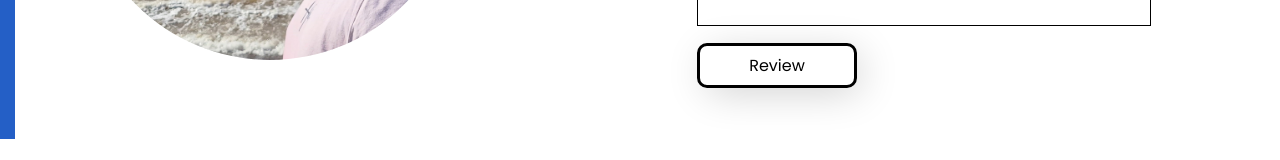
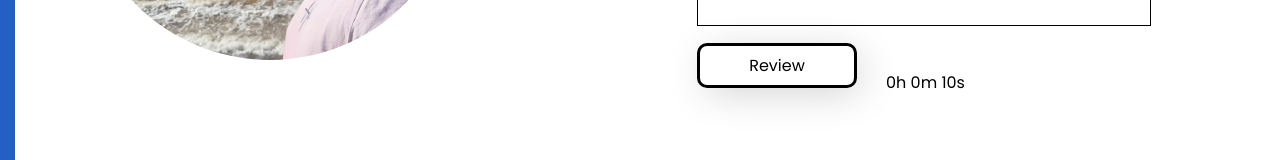
Before and after one commit to vm0303/Portfolio-Website-Using-React, a React (Create React App) app in the folder Portfolio/website/: page / in a window 1280 px wide. Shown: the part 3228-3388 px from the top of the page. Before the commit the page ends 3367 px from the top, so only its background shows below. Built offline with nearby package versions, Linux system fonts and the light colour scheme.

Commit message:
Added some logic to handle the timer for form submisson. Still a WIP

```diff
--- a/Portfolio/website/src/components/contact/Contact.jsx
+++ b/Portfolio/website/src/components/contact/Contact.jsx
@@ -11,10 +11,12 @@ const Contact = ({setMenuOpen}) => {
     const [focused, setFocus] = useState(false);
     const [scrollLimit, setScrollLimit] = useState(2150);
     const [submitting, setSubmitting] = useState(false);
-    const [formSubmitted, setFormSubmitted] = useState(false);
-    const [reviewButtonDisabled, setReviewButtonDisabled] = useState(false);
-
-
+    const [formSubmitted, setFormSubmitted] = useState(
+        JSON.parse(localStorage.getItem('formSubmitted')) || false // Retrieve from LocalStorage (boolean) or set to false
+    );
+    const [reviewButtonDisabled, setReviewButtonDisabled] = useState(
+        JSON.parse(localStorage.getItem('reviewButtonDisabled')) || false // Retrieve from LocalStorage (boolean) or set to false
+    );
     const handleFocus = () => {
         setFocus(true);
     };
@@ -70,10 +72,11 @@ const Contact = ({setMenuOpen}) => {
         },
     ]);
     const [fadeOut, setFadeOut] = useState(false);
-    const initialTime = 240;
-    const [timeRemaining, setTimeRemaining] = useState(initialTime);
+    const initialTime = 10;
+    const [timeRemaining, setTimeRemaining] = useState(
+        parseInt(localStorage.getItem('timeRemaining')) || initialTime // Retrieve from LocalStorage or set initial value
+    );
     const [startTimer, setStartTimer] = useState(false);
-
 
 
 
@@ -138,7 +141,7 @@ const Contact = ({setMenuOpen}) => {
             showToastInfo();
         } else {
             // Check if all required fields are filled
-            const hasEmptyFields = inputs.some(input => {
+            /*   const hasEmptyFields = inputs.some(input => {
                    return !vals[input.name] && input.required;
                });
 
@@ -147,7 +150,7 @@ const Contact = ({setMenuOpen}) => {
                    // Display errors for empty required fields
                    const updatedInputs = inputs.map(input => {
                        if ((!vals[input.name] && input.required) || (!vals.message && input.name === 'message')) {
-                        return {...input, error: true};
+                           return {...input, error: "true"};
                        }
                        return input;
                    });
@@ -171,8 +174,9 @@ const Contact = ({setMenuOpen}) => {
                        return; // Exit early and do not proceed to open the review section
                    }
                }
-
+   */
             // Proceed to open the review section if all required fields are filled and email is valid
+            // This is if the back button has not been clicked at all
             if (containerReviewRef.current) {
                 containerReviewRef.current.scrollIntoView({behavior: 'smooth'});
             }
@@ -190,7 +194,6 @@ const Contact = ({setMenuOpen}) => {
         if (containerReviewRef.current && reviewActive) {
             containerReviewRef.current.scrollIntoView({behavior: 'smooth'});
             // Start the submitButtonCountdown when reviewActive becomes true
-            setSubmitButtonCountdown(3);
             // Disable the navbar elements
             document.querySelector('.hamburger').style.pointerEvents = 'none';
             document.querySelector('.hamburger').style.opacity = 0.5;
@@ -201,6 +204,8 @@ const Contact = ({setMenuOpen}) => {
     }, [reviewActive]);
     const handleSubmitButtonClick = () => {
         if (!submitting) {
+            document.querySelector(".back-button").style.pointerEvents = "none";
+            document.querySelector(".back-button").style.opacity = 0.2;
             setSubmitting(true); // Set submitting state to true
             // Simulate submission delay
             setTimeout(() => {
@@ -215,8 +220,7 @@ const Contact = ({setMenuOpen}) => {
                 setFadeOut(true);
                 // Disable the form's input fields
                 // Can be done by updating the input array to include a "disabled" property
-                const updatedInputs = inputs.map(input => ({...input, disabled: true}));
-                setInputs(updatedInputs);
+
                 document.querySelector('.hamburger').style.pointerEvents = 'none';
                 document.querySelector('.hamburger').style.opacity = 0.5;
                 document.querySelector('.right').style.pointerEvents = 'none';
@@ -284,11 +288,11 @@ const Contact = ({setMenuOpen}) => {
         }
     }, [submitButtonCountdown]);
 
-
-    const showToastInfo = () => {
     const hours = Math.floor(timeRemaining / 3600);
     const minutes = Math.floor((timeRemaining % 3600) / 60);
     const seconds = timeRemaining % 60;
+    const showToastInfo = () => {
+
         setStartTimer(true);
         let toastMessage = "";
         if (hours > 0) {
@@ -316,22 +320,32 @@ const Contact = ({setMenuOpen}) => {
                 hideProgressBar: false,
                 closeOnClick: true,
                 pauseOnHover: true,
-                autoClose: false,
+                autoClose: 5000,
                 transition: Slide
             });
 
     }
     useEffect(() => {
-
         if (startTimer && timeRemaining > 0) {
             const timer = setTimeout(() => {
-                setTimeRemaining(timeRemaining - 1);
+                setTimeRemaining(prevTime => {
+                    if (prevTime === 1) {
+                        // Enable fields and button when time reaches zero
+
+                        setReviewButtonDisabled(false);
+
+                        document.querySelector('.review-button').style.opacity = 1;
+                        document.querySelector('.review-button').style.cursor = "auto";
+
+                    }
+                    return prevTime - 1;
+                });
             }, 1000);
 
             return () => clearTimeout(timer);
         }
+    }, [startTimer, timeRemaining]);
 
-    }, [startTimer, timeRemaining]);
 
     return (
         <div className='container' id="contact">
@@ -384,6 +398,7 @@ const Contact = ({setMenuOpen}) => {
                             </button>
                         </form>
                         <ToastContainer className="toastMessage"/>
+                        <p>{hours}h {minutes}m {seconds}s </p>
                     </div>
                 </div>
             </Fade>
```
Lines whose indentation alone changed are shown as unchanged.
